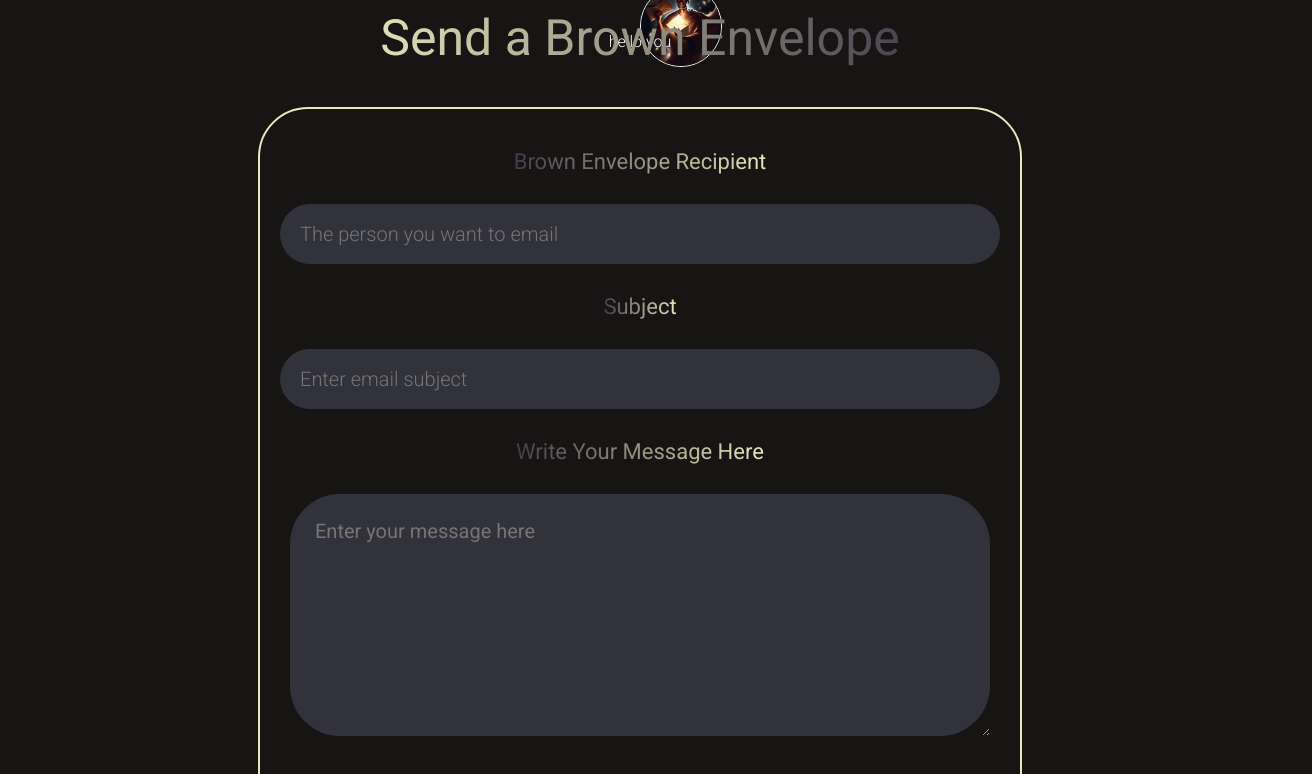
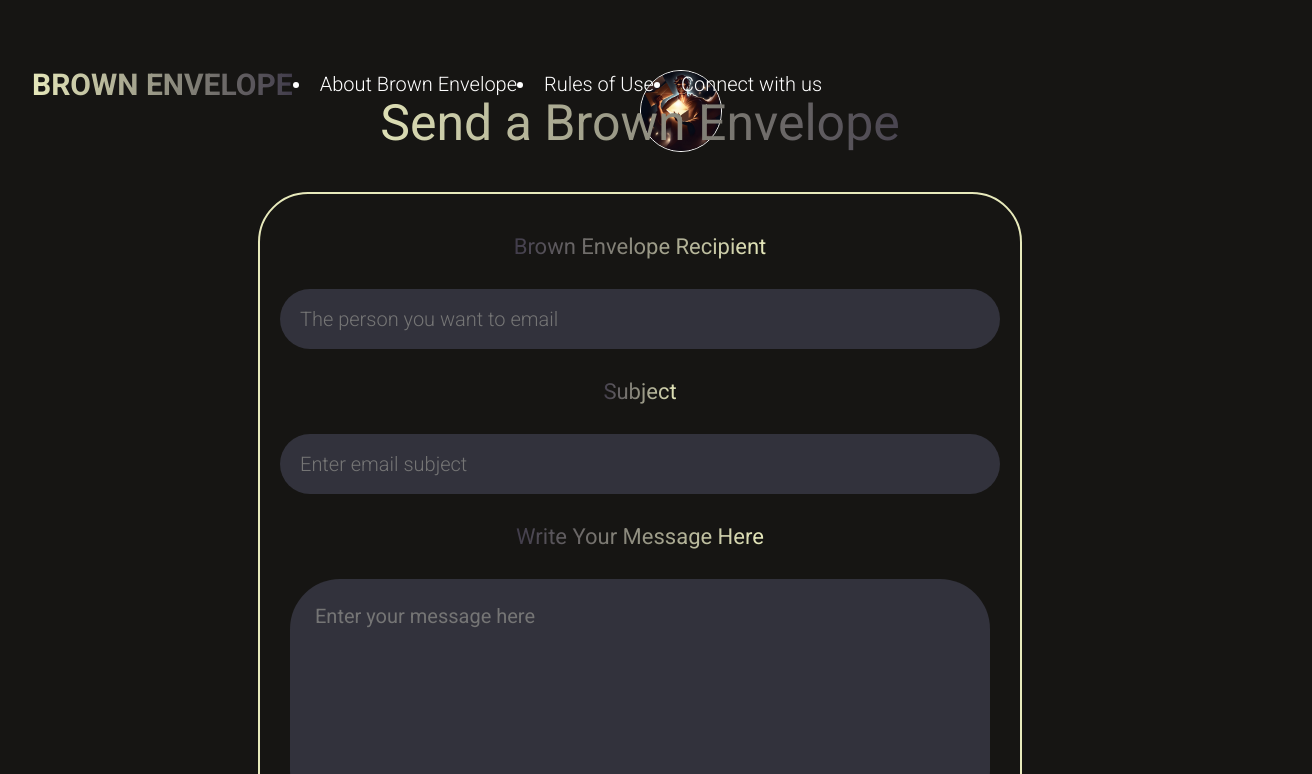
Before and after one commit to siwill9163/beg, a React (Vite) app: page / in a window 1280 px wide. Shown: the top 774 px of the page, 1312 px wide, since content can reach past the window. Built offline with nearby package versions, Linux system fonts and the light colour scheme.

Commit message:
real-time1

```diff
--- a/src/Conponents/Navbar/Navbar.css
+++ b/src/Conponents/Navbar/Navbar.css
@@ -0,0 +1,28 @@
+.navbar{
+    display: flex;
+    align-items: center;
+    width: 100vw;
+}
+.nav-left{
+    display: flex;
+    padding: 40px auto;
+}
+.nav-left h1{
+    font-size: 30px;
+    background: linear-gradient(267deg, #403b4a, #e7e9bb);
+    background-clip: text;
+    -webkit-background-clip: text;
+    -webkit-text-fill-color: transparent;
+}
+.nav-right{
+    display: flex;
+    justify-content: space-between;
+    align-items: center;
+    padding: 40px 0px;
+}
+.nav-right li{
+    text-decoration: none;
+    color: white;
+    font-size: 20px;
+    cursor: pointer;
+}
--- a/src/Conponents/Navbar/Navbar.jsx
+++ b/src/Conponents/Navbar/Navbar.jsx
@@ -3,8 +3,18 @@ import './Navbar.css'
 
 const Navbar = () => {
   return (
-    <div>
-        hello you
+    <div className='navbar'>
+
+        <div className="nav-left">
+            <h1 className='logo-name'>BROWN ENVELOPE</h1>
+        </div>
+
+        <div className="nav-right">
+            <li> About Brown Envelope</li>
+            <li>Rules of Use</li>
+            <li>Connect with us</li>
+        </div>
+
     </div>
   )
 }
```
